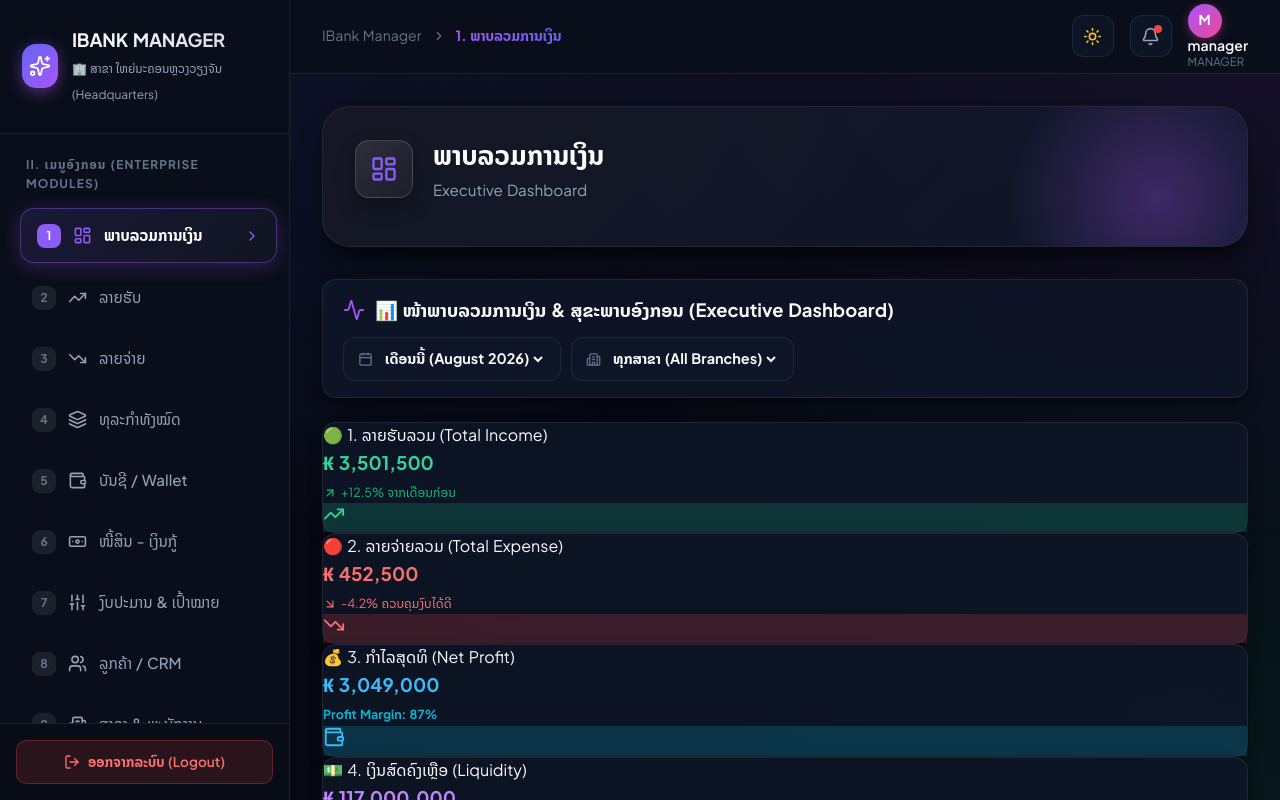
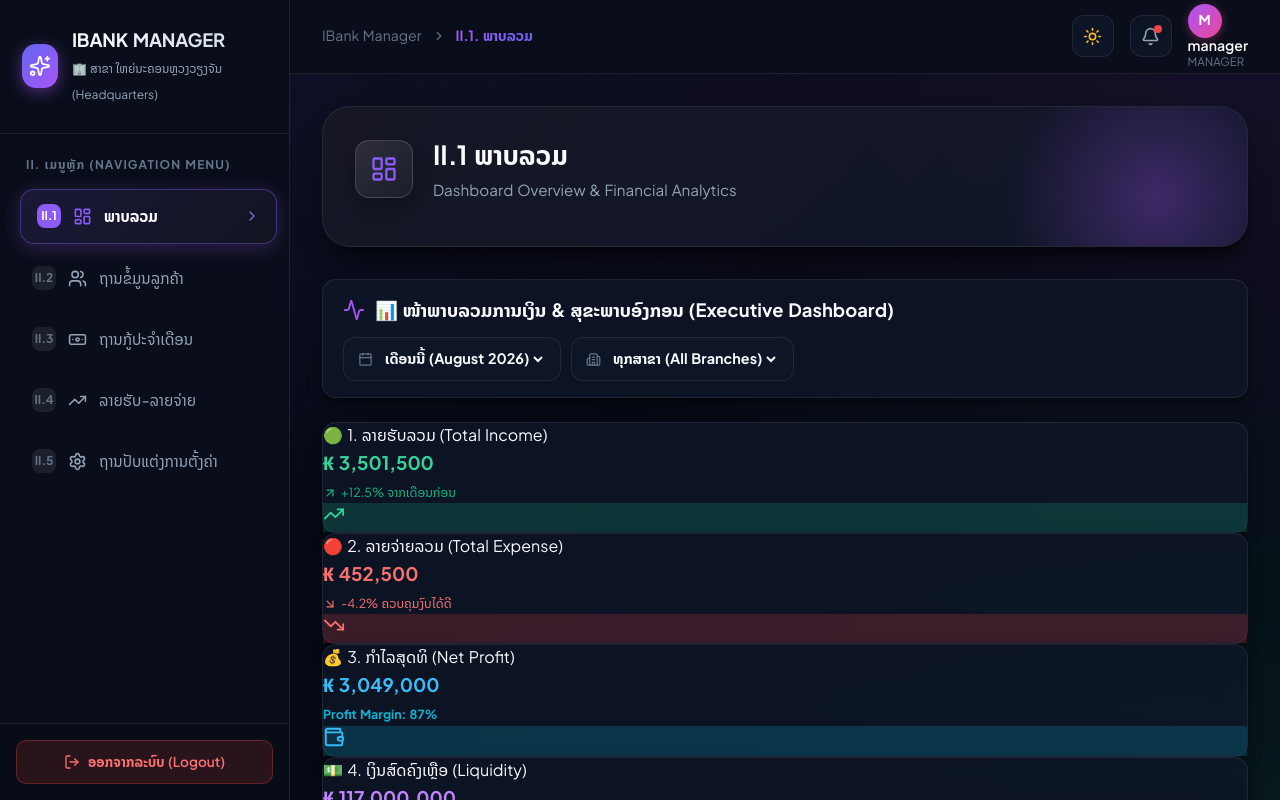
Before and after one commit to ibankonlinefree24h-svg/lao-financial-app, a React (Vite) app: page / in a window 1280 px wide. Both pictures are taken after a click on the button "💼 Manager". Shown: the top 800 px of the page. Built offline with nearby package versions, Linux system fonts and the light colour scheme.

Commit message:
Assemble all 5 Core Master Menus: Dashboard, Customer CRM, Monthly Loans, Income-Expense, Settings

```diff
--- a/src/App.jsx
+++ b/src/App.jsx
@@ -4,7 +4,6 @@
   Users,
   Banknote,
   TrendingUp,
-  TrendingDown,
   Settings,
   Menu,
   X,
@@ -33,7 +32,10 @@
   Layers,
   FileSpreadsheet,
   ShieldAlert,
-  Activity
+  Activity,
+  PlusCircle,
+  MessageCircle,
+  FileText
 } from 'lucide-react';
 
 import { initialCustomers } from './data/mockCustomers';
@@ -50,7 +52,7 @@
 import IncomeExpenseView from './components/IncomeExpenseView';
 import TransactionFormModal from './components/TransactionFormModal';
 
-// New Enterprise Components
+// Enterprise System Components
 import ManagerAuthModal from './components/ManagerAuthModal';
 import ExecutiveDashboardView from './components/ExecutiveDashboardView';
 import AllTransactionsView from './components/AllTransactionsView';
@@ -62,10 +64,10 @@
 import NotificationsView from './components/NotificationsView';
 
 export default function App() {
-  // Authentication State (Default: Show Login Screen upon website load)
+  // Manager Authentication State (Starts with Login Screen)
   const [currentUser, setCurrentUser] = useState(null);
 
-  // Active Menu State (Default: Menu 1 Executive Dashboard)
+  // Active Menu State (Default to Menu 1: ພາບລວມ)
   const [activeMenuId, setActiveMenuId] = useState(1);
   const [theme, setTheme] = useState('dark');
   const [isSidebarOpen, setIsSidebarOpen] = useState(false);
@@ -90,22 +92,48 @@
     document.documentElement.setAttribute('data-theme', theme);
   }, [theme]);
 
-  // Master 14 Sidebar Items Catalogue
+  // Unified 5 Core Master Menus of Lao Financial App / IBank Manager
   const menuItems = [
-    { id: 1, title: 'ພາບລວມການເງິນ', subtitle: 'Executive Dashboard', icon: LayoutDashboard, color: '#8b5cf6', badge: '1' },
-    { id: 2, title: 'ລາຍຮັບ', subtitle: 'Income Management', icon: TrendingUp, color: '#10b981', badge: '2' },
-    { id: 3, title: 'ລາຍຈ່າຍ', subtitle: 'Expense Management', icon: TrendingDown, color: '#ef4444', badge: '3' },
-    { id: 4, title: 'ທຸລະກຳທັງໝົດ', subtitle: 'All Transactions Ledger', icon: Layers, color: '#06b6d4', badge: '4' },
-    { id: 5, title: 'ບັນຊີ / Wallet', subtitle: 'Accounts & Wallets', icon: Wallet, color: '#a855f7', badge: '5' },
-    { id: 6, title: 'ໜີ້ສິນ - ເງິນກູ້', subtitle: 'Loans & Credit Portfolio', icon: Banknote, color: '#f59e0b', badge: '6' },
-    { id: 7, title: 'ງົບປະມານ & ເປົ້າໝາຍ', subtitle: 'Budgets & Savings Goals', icon: Sliders, color: '#ec4899', badge: '7' },
-    { id: 8, title: 'ລູກຄ້າ / CRM', subtitle: 'Customer Database & CRM', icon: Users, color: '#38bdf8', badge: '8' },
-    { id: 9, title: 'ສາຂາ & ພະນັກງານ', subtitle: 'Branches & Staff Performance', icon: Building2, color: '#34d399', badge: '9' },
-    { id: 10, title: 'ລາຍງານການເງິນ', subtitle: 'P&L, Cash Flow & Export', icon: FileSpreadsheet, color: '#f97316', badge: '10' },
-    { id: 11, title: 'AI Financial Analyst', subtitle: 'Lao AI Decision Assistant', icon: Bot, color: '#c084fc', badge: '11' },
-    { id: 12, title: 'ການແຈ້ງເຕືອນ', subtitle: 'Alerts & Notifications', icon: Bell, color: '#fbbf24', badge: '12' },
-    { id: 13, title: 'Audit Log', subtitle: 'Security Audit Trail', icon: ShieldCheck, color: '#6366f1', badge: '13' },
-    { id: 14, title: 'ການຕັ້ງຄ່າ', subtitle: 'System Configuration', icon: Settings, color: '#94a3b8', badge: '14' }
+    {
+      id: 1,
+      title: 'ພາບລວມ',
+      subtitle: 'Dashboard Overview & Financial Analytics',
+      icon: LayoutDashboard,
+      color: '#8b5cf6',
+      badge: 'II.1'
+    },
+    {
+      id: 2,
+      title: 'ຖານຂໍ້ມູນລູກຄ້າ',
+      subtitle: 'Customer Database, CRM & WhatsApp',
+      icon: Users,
+      color: '#10b981',
+      badge: 'II.2'
+    },
+    {
+      id: 3,
+      title: 'ຖານກູ້ປະຈຳເດືອນ',
+      subtitle: 'Monthly Credit & Loan Management',
+      icon: Banknote,
+      color: '#f59e0b',
+      badge: 'II.3'
+    },
+    {
+      id: 4,
+      title: 'ລາຍຮັບ-ລາຍຈ່າຍ',
+      subtitle: 'Financial Cashflow, Multi-Wallets & AI',
+      icon: TrendingUp,
+      color: '#06b6d4',
+      badge: 'II.4'
+    },
+    {
+      id: 5,
+      title: 'ຖານປັບແຕ່ງການຕັ້ງຄ່າ',
+      subtitle: 'System Configuration & Security Audit',
+      icon: Settings,
+      color: '#ec4899',
+      badge: 'II.5'
+    }
   ];
 
   const currentMenu = menuItems.find((item) => item.id === activeMenuId) || menuItems[0];
@@ -122,26 +150,26 @@
     setCurrentUser(null);
   };
 
-  // Transaction Actions
+  // Transaction Handlers
   const handleSaveNewTransaction = (newTx) => {
     setTransactions((prev) => [newTx, ...prev]);
     setActiveTransactionFormType(null);
   };
 
   const handleDeleteTransaction = (txId) => {
-    if (confirm('ທ່ານແນ່ໃຈບໍ່ວ່າຕ້ອງການລຶບລາຍການທຸລະກຳນີ້ (Soft Delete)?')) {
+    if (confirm('ທ່ານແန່ໃຈບໍ່ວ່າຕ້ອງການລຶບລາຍການທຸລະກຳນີ້?')) {
       setTransactions((prev) => prev.filter((t) => t.id !== txId));
     }
   };
 
-  // If user is not logged in, render Manager Authentication Screen directly
+  // If user is not logged in, show Manager Authentication Login screen
   if (!currentUser) {
     return <ManagerAuthModal onLoginSuccess={handleLoginSuccess} />;
   }
 
   return (
     <div className="app-container">
-      {/* Mobile Drawer Backdrop */}
+      {/* Mobile Overlay Drawer */}
       {isSidebarOpen && (
         <div
           onClick={() => setIsSidebarOpen(false)}
@@ -155,7 +183,7 @@
         />
       )}
 
-      {/* Sidebar Navigation */}
+      {/* Sidebar Navigation Menu */}
       <aside className={`sidebar ${isSidebarOpen ? 'open' : ''}`}>
         <div className="sidebar-header">
           <div className="logo-badge">
@@ -168,7 +196,7 @@
         </div>
 
         <div className="menu-section">
-          <div className="menu-title">II. ເມນູອົງກອນ (Enterprise Modules)</div>
+          <div className="menu-title">II. ເມນູຫຼັກ (Navigation Menu)</div>
           <ul className="menu-list">
             {menuItems.map((item) => {
               const Icon = item.icon;
@@ -256,7 +284,7 @@
               {theme === 'dark' ? <Sun size={19} color="#fbbf24" /> : <Moon size={19} color="#6366f1" />}
             </button>
 
-            <button className="icon-btn" title="ການແຈ້ງເຕືອນ" onClick={() => setActiveMenuId(12)}>
+            <button className="icon-btn" title="ການແຈ້ງເຕືອນ">
               <Bell size={19} />
               <span
                 style={{
@@ -293,13 +321,13 @@
                 <currentMenu.icon size={28} />
               </div>
               <div className="banner-title-group">
-                <h2>{currentMenu.title}</h2>
+                <h2>{currentMenu.badge} {currentMenu.title}</h2>
                 <p>{currentMenu.subtitle}</p>
               </div>
             </div>
           </div>
 
-          {/* Render Active View Component */}
+          {/* MENU 1: 📊 ພາບລວມ (Executive Dashboard & Overall Metrics) */}
           {activeMenuId === 1 && (
             <ExecutiveDashboardView
               transactions={transactions}
@@ -309,60 +337,8 @@
             />
           )}
 
+          {/* MENU 2: 👥 ຖານຂໍ້ມູນລູກຄ້າ (Customer Database, CRM & WhatsApp) */}
           {activeMenuId === 2 && (
-            <IncomeExpenseView
-              transactions={transactions.filter((t) => t.type === 'INCOME')}
-              onAddTransaction={(type) => setActiveTransactionFormType(type || 'INCOME')}
-              onDeleteTransaction={handleDeleteTransaction}
-              exchangeRate={exchangeRate}
-              onUpdateExchangeRate={(r) => setExchangeRate({ ...exchangeRate, rubToLak: r })}
-            />
-          )}
-
-          {activeMenuId === 3 && (
-            <IncomeExpenseView
-              transactions={transactions.filter((t) => t.type === 'EXPENSE')}
-              onAddTransaction={(type) => setActiveTransactionFormType(type || 'EXPENSE')}
-              onDeleteTransaction={handleDeleteTransaction}
-              exchangeRate={exchangeRate}
-              onUpdateExchangeRate={(r) => setExchangeRate({ ...exchangeRate, rubToLak: r })}
-            />
-          )}
-
-          {activeMenuId === 4 && (
-            <AllTransactionsView
-              transactions={transactions}
-              onAddTransaction={(type) => setActiveTransactionFormType(type)}
-              onDeleteTransaction={handleDeleteTransaction}
-              exchangeRate={exchangeRate}
-            />
-          )}
-
-          {activeMenuId === 5 && (
-            <IncomeExpenseView
-              transactions={transactions}
-              onAddTransaction={(type) => setActiveTransactionFormType(type)}
-              onDeleteTransaction={handleDeleteTransaction}
-              exchangeRate={exchangeRate}
-              onUpdateExchangeRate={(r) => setExchangeRate({ ...exchangeRate, rubToLak: r })}
-            />
-          )}
-
-          {activeMenuId === 6 && (
-            <LoansDebtsView monthlyLoans={monthlyLoans} setMonthlyLoans={setMonthlyLoans} />
-          )}
-
-          {activeMenuId === 7 && (
-            <IncomeExpenseView
-              transactions={transactions}
-              onAddTransaction={(type) => setActiveTransactionFormType(type)}
-              onDeleteTransaction={handleDeleteTransaction}
-              exchangeRate={exchangeRate}
-              onUpdateExchangeRate={(r) => setExchangeRate({ ...exchangeRate, rubToLak: r })}
-            />
-          )}
-
-          {activeMenuId === 8 && (
             <CustomerTable
               customers={customers}
               onViewDetail={(c) => setActiveDetailCustomer(c)}
@@ -377,22 +353,35 @@
             />
           )}
 
-          {activeMenuId === 9 && <BranchesStaffView />}
+          {/* MENU 3: 🏦 ຖານກູ້ປະຈຳເດືອນ (Monthly Credit & Loans) */}
+          {activeMenuId === 3 && (
+            <MonthlyLoanTable
+              monthlyLoans={monthlyLoans}
+              setMonthlyLoans={setMonthlyLoans}
+            />
+          )}
 
-          {activeMenuId === 10 && <FinancialReportsView transactions={transactions} />}
+          {/* MENU 4: 💸 ລາຍຮັບ-ລາຍຈ່າຍ (Financial Cashflow, Multi-Wallets & AI Analyst) */}
+          {activeMenuId === 4 && (
+            <IncomeExpenseView
+              transactions={transactions}
+              onAddTransaction={(type) => setActiveTransactionFormType(type || 'INCOME')}
+              onDeleteTransaction={handleDeleteTransaction}
+              exchangeRate={exchangeRate}
+              onUpdateExchangeRate={(r) => setExchangeRate({ ...exchangeRate, rubToLak: r })}
+            />
+          )}
 
-          {activeMenuId === 11 && <AiAnalystView transactions={transactions} />}
-
-          {activeMenuId === 12 && <NotificationsView />}
-
-          {activeMenuId === 13 && <AuditLogView />}
-
-          {activeMenuId === 14 && (
-            <div className="glass-panel" style={{ padding: '24px' }}>
-              <h3 style={{ fontSize: '1.1rem', fontWeight: 700, marginBottom: '14px' }}>⚙️ ການຕັ້ງຄ່າລະບົບ (System Configurations)</h3>
-              <p style={{ fontSize: '0.88rem', color: 'var(--text-secondary)' }}>
-                ກຳນົດສິດການໃຊ້ງານ RBAC, ອັດຕາແລກປ່ຽນ 4 ສະກຸນເງິນ, ແລະ ເຊື່ອມຕໍ່ API Backend
-              </p>
+          {/* MENU 5: ⚙️ ຖານປັບແຕ່ງການຕັ້ງຄ່າ (System Settings, Audit Logs & RBAC) */}
+          {activeMenuId === 5 && (
+            <div style={{ display: 'flex', flexDirection: 'column', gap: '20px' }}>
+              <AuditLogView />
+              <div className="glass-panel" style={{ padding: '24px' }}>
+                <h3 style={{ fontSize: '1.1rem', fontWeight: 700, marginBottom: '14px' }}>⚙️ ການຕັ້ງຄ່າລະບົບອົງກອນ (System Configurations)</h3>
+                <p style={{ fontSize: '0.88rem', color: 'var(--text-secondary)' }}>
+                  ກຳນົດສິດການໃຊ້ງານ RBAC (Super Admin, Manager, Accountant), ອັດຕາແລກປ່ຽນ 4 ສະກຸນເງິນ, ແລະ API Backend Settings
+                </p>
+              </div>
             </div>
           )}
         </main>
@@ -407,7 +396,7 @@
         />
       )}
 
-      {/* Customer Modals */}
+      {/* Customer Detail Modal */}
       {activeDetailCustomer && (
         <CustomerDetailModal
           customer={activeDetailCustomer}
@@ -415,6 +404,7 @@
         />
       )}
 
+      {/* Contract Editor Modal */}
       {activeContractCustomer && (
         <ContractEditorModal
           customer={activeContractCustomer}
@@ -422,6 +412,7 @@
         />
       )}
 
+      {/* Customer Form Modal */}
       {activeFormCustomer && (
         <CustomerFormModal
           customer={activeFormCustomer}
@@ -440,6 +431,24 @@
           }}
         />
       )}
+
+      {/* Invoice Modal */}
+      {activeInvoiceLoan && (
+        <InvoiceModal
+          loan={activeInvoiceLoan}
+          currency={activeInvoiceCurrency}
+          exchangeRate={exchangeRate}
+          onClose={() => setActiveInvoiceLoan(null)}
+        />
+      )}
+
+      {/* Whatsform Modal */}
+      {isWhatsformOpen && (
+        <WhatsformModal
+          onClose={() => setIsWhatsformOpen(false)}
+          onSubmit={(formData) => alert('ບັນທຶກຟອມ Whatsform ສຳເລັດ!')}
+        />
+      )}
     </div>
   );
 }
```
